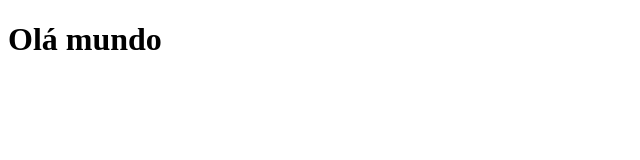
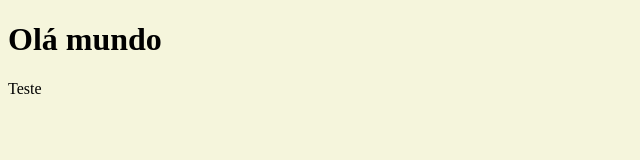
Before and after one commit to MatheusGomes0/Aula_6, a plain HTML site: page index.html in a window 1280 px wide. Shown: the whole page, without its empty margins (0-640 px from the left). Drawn offline with Linux system fonts and the light colour scheme.

Commit message:
Adicionando CSS

```diff
--- /dev/null
+++ b/css/style.css
@@ -0,0 +1,3 @@
+body{
+    background-color: beige;
+}
--- a/index.html
+++ b/index.html
@@ -5,8 +5,10 @@
     <meta http-equiv="X-UA-Compatible" content="IE=edge">
     <meta name="viewport" content="width=device-width, initial-scale=1.0">
     <title>Teste</title>
+    <link rel="stylesheet" href="css/style.css">
 </head>
 <body>
     <h1>Olá mundo</h1>
+    <p>Teste</p>
 </body>
 </html>
```
